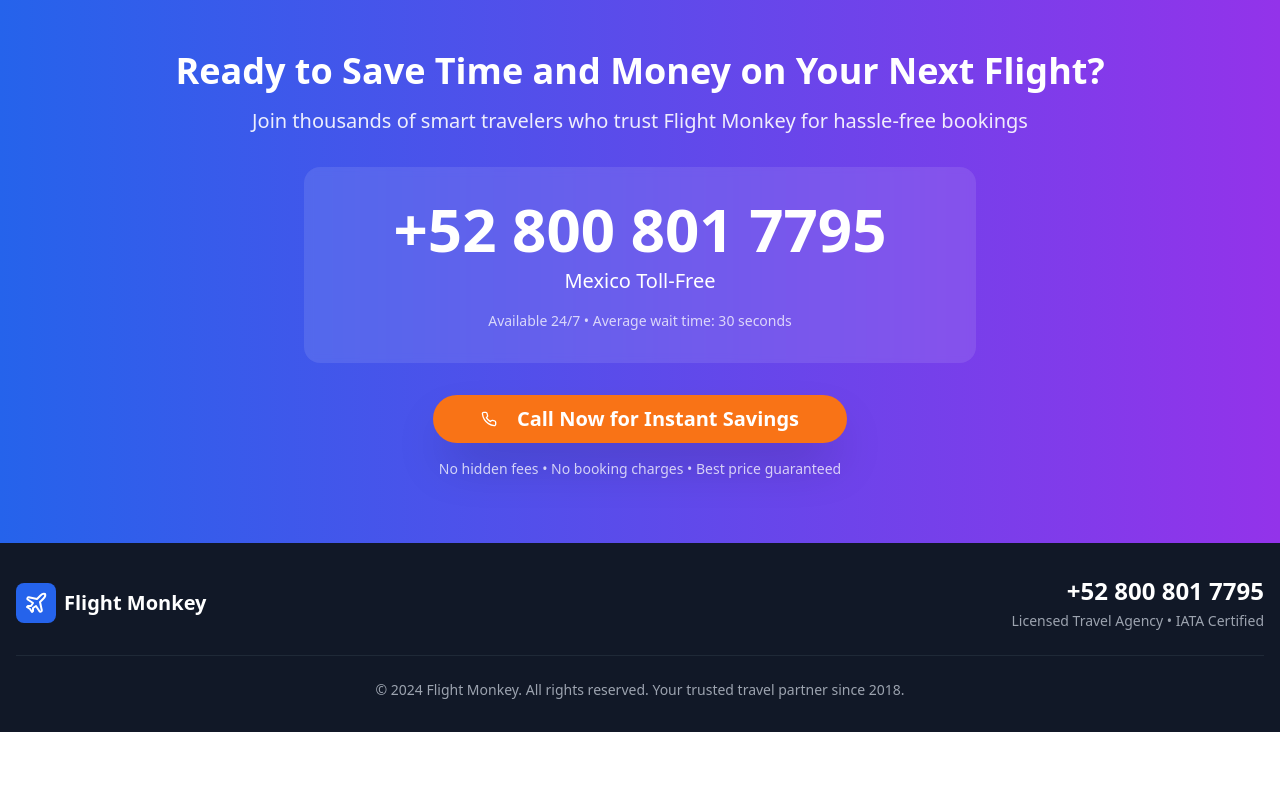
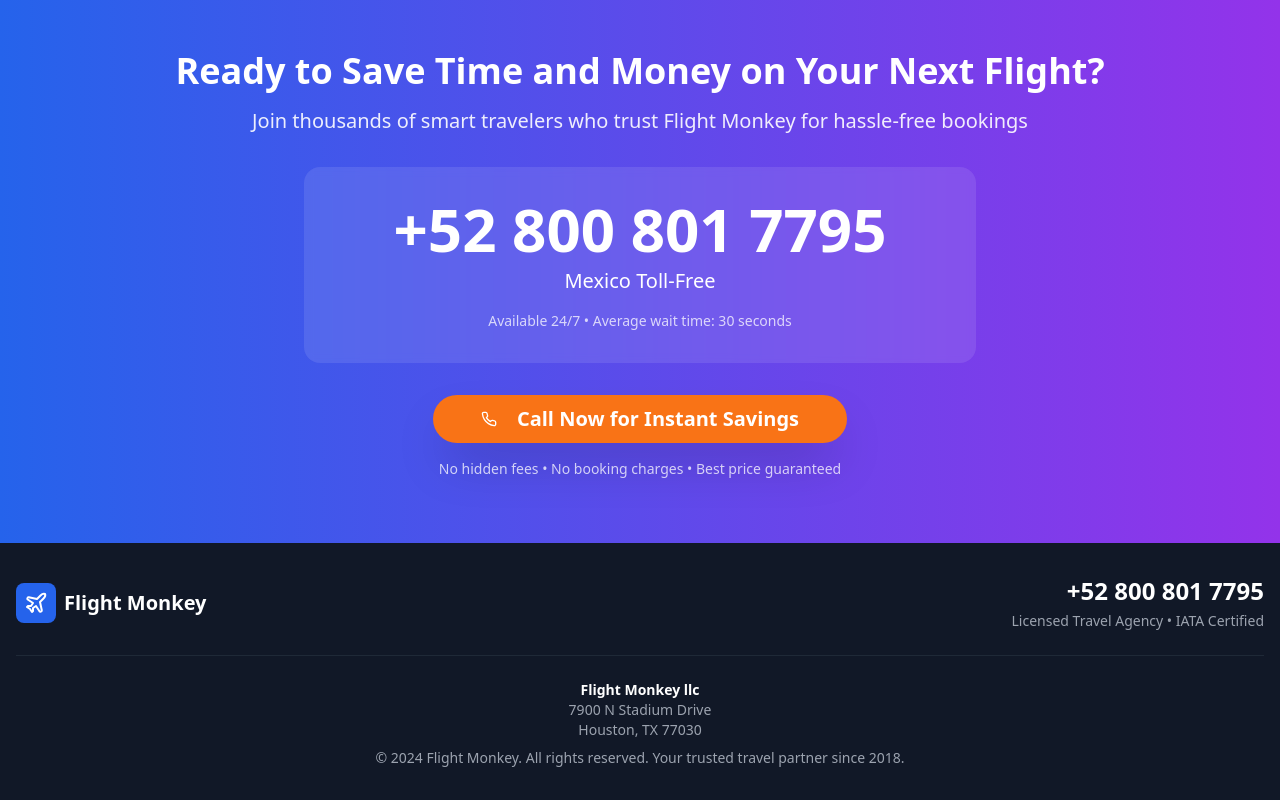
Before and after one commit to admoonuae/flight-monkey-takeoff-call, a React (Vite) app: page / in a window 1280 px wide. Shown: the part 4344-5144 px from the top of the page. Before the commit the page ends 5076 px from the top, so only its background shows below. Built offline with nearby package versions, Linux system fonts and the light colour scheme.

Commit message:
Change company name and address
Update company name and address in the footer.

```diff
--- a/src/pages/Index.tsx
+++ b/src/pages/Index.tsx
@@ -571,6 +571,11 @@ const Index = () => {
           </div>
 
           <div className="border-t border-gray-800 mt-6 pt-6 text-center text-sm text-gray-400">
+            <div className="mb-2">
+              <p className="font-semibold text-white">Flight Monkey llc</p>
+              <p>7900 N Stadium Drive</p>
+              <p>Houston, TX 77030</p>
+            </div>
             <p>&copy; 2024 Flight Monkey. All rights reserved. Your trusted travel partner since 2018.</p>
           </div>
         </div>
```
